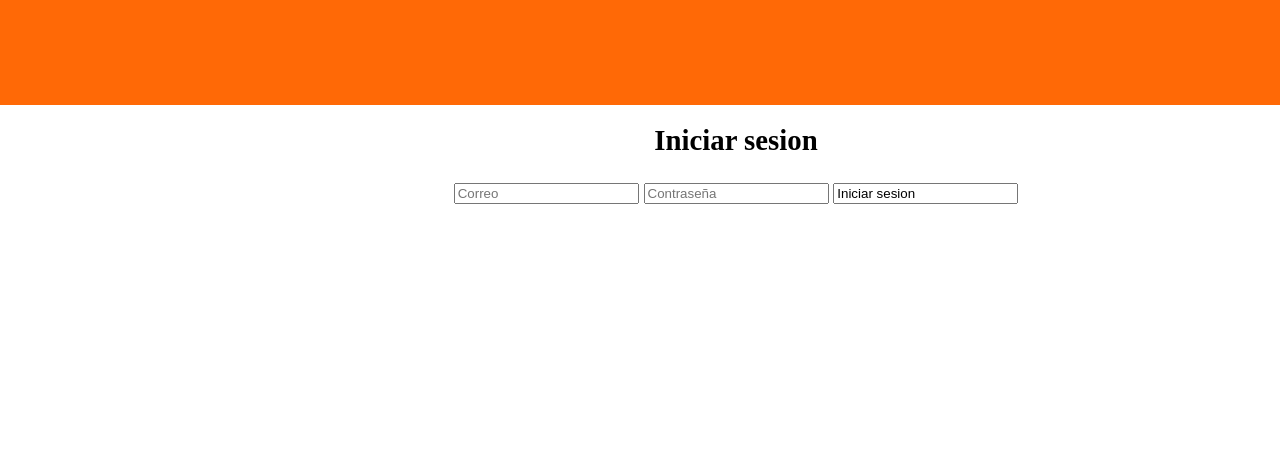
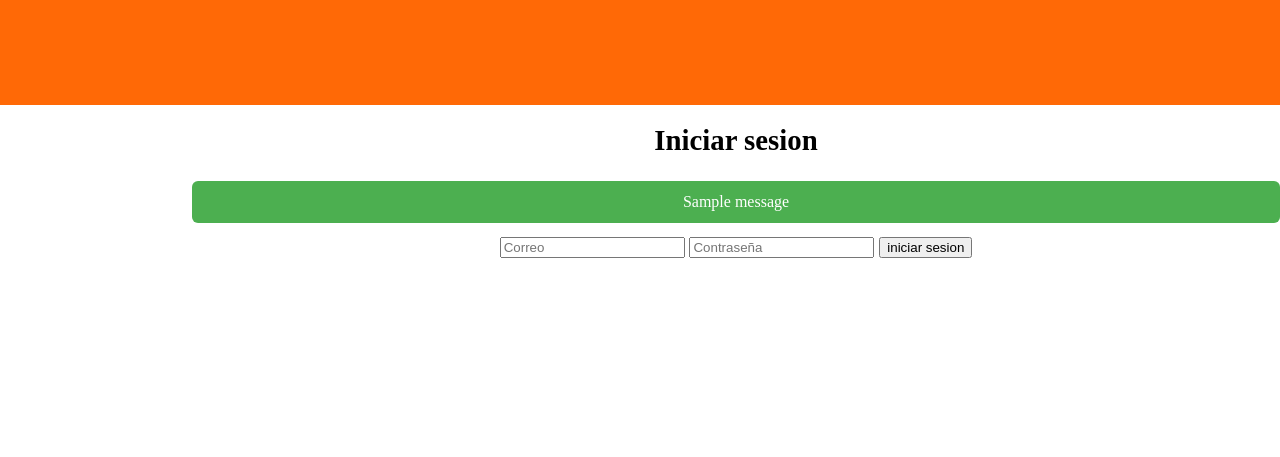
Before and after one commit to martimartineez/proyecto-code, a Flask app: template admin/src/web/templates/manejo_usuarios/login.html in a window 1280 px wide. Shown: the top 457 px of the page. Run offline with Flask 3, Linux system fonts and the light colour scheme; the template is opened without the code that fills it, so the values that code supplies are empty; one stand-in notice (Sample message) is shown.

Commit message:
login basico y flashes hechos

```diff
--- a/admin/src/core/auth/__init__.py
+++ b/admin/src/core/auth/__init__.py
@@ -22,6 +22,9 @@ def create_user(**kwargs):
 def get_user_by_id(user_id):
     return db.session.query(Usuario).filter(Usuario.id == user_id).first()
 
+def find_user(email, password):
+    return db.session.query(Usuario).filter(Usuario.email == email, Usuario.password == password).first()
+
 def baja_logica_usuario(user: Usuario):
     user.activo = False
     db.session.commit()
--- a/admin/src/web/__init__.py
+++ b/admin/src/web/__init__.py
@@ -8,6 +8,7 @@ from src.web.controllers.sitios_historicos import bp as sitios_historicos_bp
 from src.web.controllers.user_management import bp as user_management_bp
 from src.web.controllers.tags import bp as tags_bp
 from src.core import seeds
+from src.web.controllers.auth import bp as auth_bp
 
 
 def create_app(env="development", static_folder="../../static"):
@@ -21,10 +22,11 @@ def create_app(env="development", static_folder="../../static"):
     def home():
         return render_template("home.html")
 
-    # register blueprints
+    # Register blueprints
     app.register_blueprint(sitios_historicos_bp)
     app.register_blueprint(user_management_bp)
     app.register_blueprint(tags_bp)
+    app.register_blueprint(auth_bp)
 
     app.register_error_handler(404, error.not_found)
     app.register_error_handler(401, error.unauthorized)
--- a/admin/src/web/templates/layout.html
+++ b/admin/src/web/templates/layout.html
@@ -1,12 +1,15 @@
 <!DOCTYPE html>
 <html lang="es">
+
 <head>
     {% block head %}
     <meta charset="UTF-8">
     <title>Proyecto Python Flask</title>
     <link rel="stylesheet" href="{{ url_for('static', filename='styles.css') }}">
+    <link rel="stylesheet" href="{{ url_for('static', filename='flash.css') }}">
     {% endblock %}
 </head>
+
 <body>
     <header>
         {% block header %}
@@ -20,4 +23,5 @@
         <p>Facultad - Proyecto 2025</p>
     </footer>
 </body>
+
 </html>
--- a/admin/src/web/templates/manejo_usuarios/login.html
+++ b/admin/src/web/templates/manejo_usuarios/login.html
@@ -8,10 +8,17 @@
 {% block content %}
 <section>
     <h1>Iniciar sesion</h1>
+    {%with messages = get_flashed_messages(with_categories=true) %}
+    {% if messages %}
+    {% for category, message in messages %}
+    <div class="flash {{ category }}">{{ message }}</div>
+    {% endfor %}
+    {% endif %}
+    {% endwith %}
     <form action="{{url_for('auth.authenticate')}}" method="post">
         <input type="text" name="email" placeholder="Correo" required>
         <input type="password" name="password" placeholder="Contraseña" required>
-        <input type=" submit" value="Iniciar sesion">
+        <input type="submit" value="iniciar sesion">
     </form>
 </section>
 {% endblock %}
--- /dev/null
+++ b/admin/static/flash.css
@@ -0,0 +1,36 @@
+.flashes {
+    margin: 20px auto;
+    max-width: 800px;
+    padding: 0;
+}
+
+.flash {
+    padding: 12px 18px;
+    margin-bottom: 12px;
+    border-radius: 6px;
+    font-size: 16px;
+    font-weight: 500;
+    color: #fff;
+}
+
+/* Colores según categoría */
+.flash.success {
+    background-color: #4CAF50;
+    /* verde */
+}
+
+.flash.error {
+    background-color: #F44336;
+    /* rojo */
+}
+
+.flash.warning {
+    background-color: #FF9800;
+    /* naranja */
+    color: #000;
+}
+
+.flash.info {
+    background-color: #2196F3;
+    /* azul */
+}
--- a/admin/static/styles.css
+++ b/admin/static/styles.css
@@ -198,6 +198,7 @@ footer {
 
 /* Estilos básicos para tablas */
 table {
+    table-layout: auto;
     border-collapse: collapse;
     width: 100%;
     margin: 20px 0;
```
Also changed, not shown: admin/src/web/controllers/auth.py (+26 -0 lines), admin/src/web/templates/manejo_usuarios/user_management.html (+9 -0 lines). Lines whose indentation alone changed are shown as unchanged.
